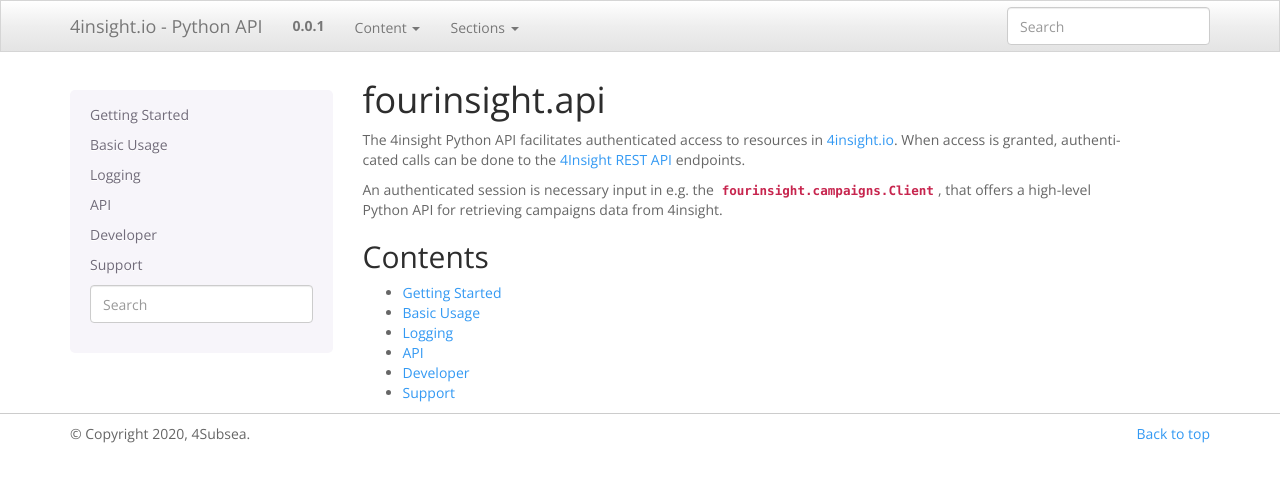
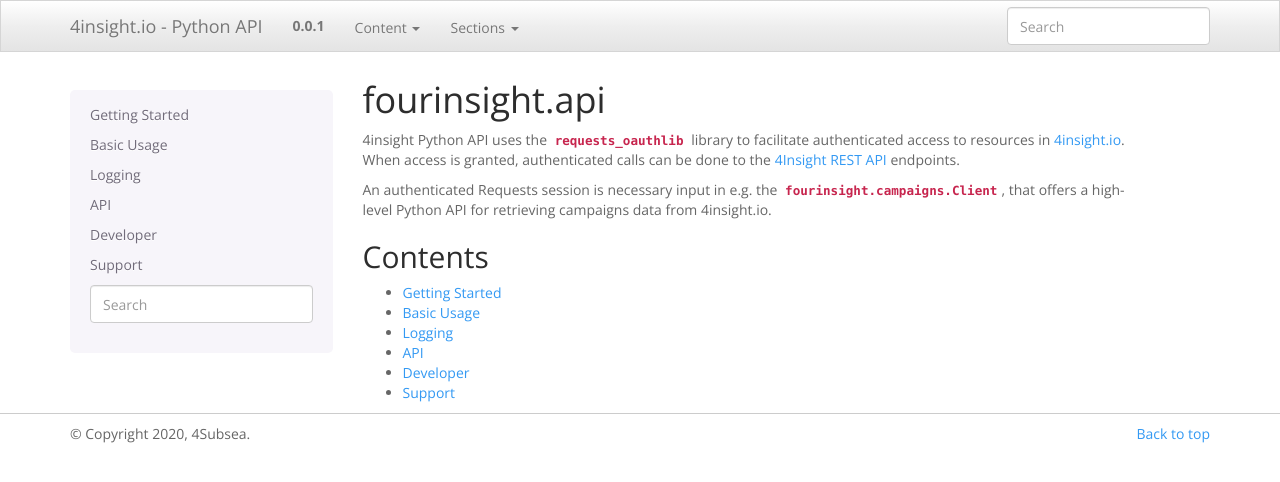
Before and after one commit to 4Subsea/fourinsight-api-python, a Sphinx documentation site: the page built from docs/index.rst, in a window 1280 px wide. Shown: the top 482 px of the page. Built offline with Sphinx 7.4.7, drawn with Linux system fonts in a browser that asks for light colours.

Commit message:
some changes

```diff
--- a/README.rst
+++ b/README.rst
@@ -1,12 +1,13 @@
 fourinsight.api
 ###############
 
-The 4insight Python API facilitates authenticated access to resources in `4insight.io`_.
-When access is granted, authenticated calls can be done to the `4Insight REST API`_
-endpoints.
+4insight Python API uses the :py:mod:`requests_oauthlib` library to facilitate
+authenticated access to resources in `4insight.io`_. When access is granted,
+authenticated calls can be done to the `4Insight REST API`_ endpoints.
 
-An authenticated session is necessary input in e.g. the :py:mod:`fourinsight.campaigns.Client`,
-that offers a high-level Python API for retrieving campaigns data from 4insight.
+An authenticated Requests session is necessary input in e.g. the
+:py:mod:`fourinsight.campaigns.Client`, that offers a high-level Python API for
+retrieving campaigns data from 4insight.io.
 
 
 .. _4Insight.io: https://4insight.io
```
Also changed, not shown: docs/basic_usage.rst (+4 -4 lines).
